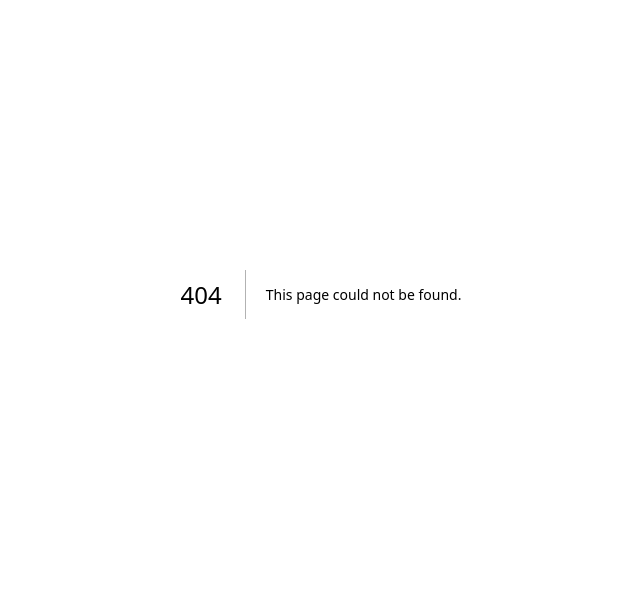
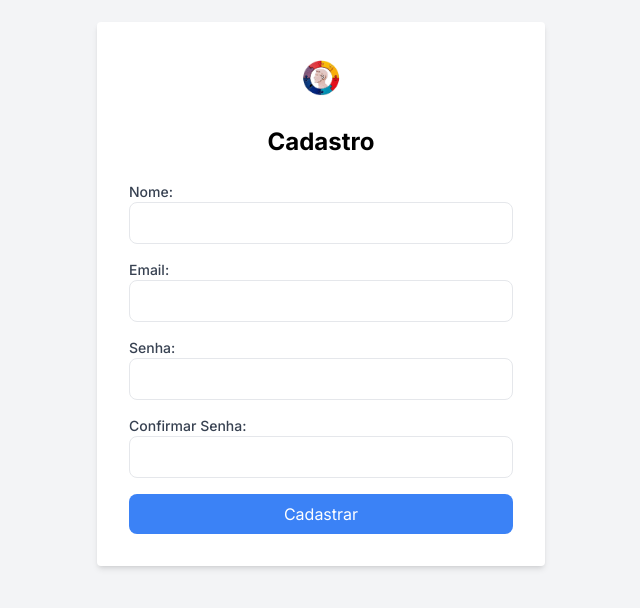
Before and after one commit to VLira96/senso-amigo, a Next.js app: page /cadastro in a window 1280 px wide. Before the commit this address had no page. Shown: the part 106-714 px from the top of the page, without its empty margins (319-959 px from the left). Built offline with nearby package versions, Linux system fonts and the light colour scheme.

Commit message:
Telas de Login e Cadastro

```diff
--- /dev/null
+++ b/src/app/cadastro/page.tsx
@@ -0,0 +1,93 @@
+"use client"
+
+import { useRouter } from "next/navigation";
+import { useState } from "react";
+
+export default function Signup() {
+    const [name, setName] = useState('');
+    const [email, setEmail] = useState('');
+    const [password, setPassword] = useState('');
+    const [confirmPassword, setConfirmPassword] = useState('');
+    const [error, setError] = useState('');
+    const router = useRouter();
+
+    const handleSignup = (e: React.FormEvent) => {
+        e.preventDefault();
+
+        if (password !== confirmPassword) {
+            setError('As senhas não coincidem.');
+            return;
+        }
+
+        const storedUser = localStorage.getItem(email);
+        if (storedUser) {
+            setError('Este email já está cadastrado. Por favor, use outro email ou faça login.');
+            return;
+        }
+
+        localStorage.setItem(email, JSON.stringify({ name, email, password }));
+        setError('');
+        router.push('/pages/home');
+    };
+
+    return (
+        <div className="flex items-center justify-center min-h-screen bg-gray-100">
+            <div className="w-full max-w-md p-8 space-y-6 bg-white rounded shadow-md">
+                <img src="/logo.png" alt="Logo" className="mx-auto h-12 w-auto" />
+                <h2 className="text-2xl font-bold text-center">Cadastro</h2>
+                <form onSubmit={handleSignup} className="space-y-4">
+                    {error && <p className="text-red-500">{error}</p>}
+                    <div className="form-group">
+                        <label htmlFor="name" className="block text-sm font-medium text-gray-700">Nome:</label>
+                        <input
+                            type="text"
+                            id="name"
+                            name="name"
+                            value={name}
+                            onChange={(e) => setName(e.target.value)}
+                            required
+                            className="w-full px-3 py-2 border rounded-lg focus:outline-none focus:ring-2 focus:ring-blue-500"
+                        />
+                    </div>
+                    <div className="form-group">
+                        <label htmlFor="email" className="block text-sm font-medium text-gray-700">Email:</label>
+                        <input
+                            type="email"
+                            id="email"
+                            name="email"
+                            value={email}
+                            onChange={(e) => setEmail(e.target.value)}
+                            required
+                            className="w-full px-3 py-2 border rounded-lg focus:outline-none focus:ring-2 focus:ring-blue-500"
+                        />
+                    </div>
+                    <div className="form-group">
+                        <label htmlFor="password" className="block text-sm font-medium text-gray-700">Senha:</label>
+                        <input
+                            type="password"
+                            id="password"
+                            name="password"
+                            value={password}
+                            onChange={(e) => setPassword(e.target.value)}
+                            required
+                            className="w-full px-3 py-2 border rounded-lg focus:outline-none focus:ring-2 focus:ring-blue-500"
+                        />
+                    </div>
+                    <div className="form-group">
+                        <label htmlFor="confirm-password" className="block text-sm font-medium text-gray-700">Confirmar Senha:</label>
+                        <input
+                            type="password"
+                            id="confirm-password"
+                            name="confirm-password"
+                            value={confirmPassword}
+                            onChange={(e) => setConfirmPassword(e.target.value)}
+                            required
+                            className="w-full px-3 py-2 border rounded-lg focus:outline-none focus:ring-2 focus:ring-blue-500"
+                        />
+                    </div>
+                    <button type="submit" className="w-full py-2 mt-4 text-white bg-blue-500 rounded-lg hover:bg-blue-600">Cadastrar</button>
+                </form>
+            </div>
+        </div>
+    );
+}
--- /dev/null
+++ b/src/app/login/page.tsx
@@ -0,0 +1,65 @@
+"use client"
+
+import { useRouter } from "next/navigation";
+import { useState } from "react";
+
+export default function Login() {
+    const [email, setEmail] = useState('');
+    const [password, setPassword] = useState('');
+    const [error, setError] = useState('');
+    const router = useRouter();
+
+    const handleLogin = (e: React.FormEvent) => {
+        e.preventDefault();
+        const storedUser = JSON.parse(localStorage.getItem(email) || '{}');
+
+        if (!storedUser.email) {
+            setError('Email não cadastrado. Redirecionando para cadastro...');
+            setTimeout(() => {
+                router.push('/cadastro');
+            }, 3000);
+        } else if (storedUser.password !== password) {
+            setError('Senha incorreta. Tente novamente.');
+        } else {
+            setError('');
+            router.push('/pages/home');
+        }
+    };
+
+    return (
+        <div className="flex items-center justify-center min-h-screen bg-gray-100">
+            <div className="w-full max-w-md p-8 space-y-6 bg-white rounded shadow-md">
+                <img src="/logo.png" alt="Logo" className="mx-auto h-12 w-auto" />
+                <h2 className="text-2xl font-bold text-center">Login</h2>
+                <form onSubmit={handleLogin} className="space-y-4">
+                    {error && <p className="text-red-500">{error}</p>}
+                    <div className="form-group">
+                        <label htmlFor="email" className="block text-sm font-medium text-gray-700">Email:</label>
+                        <input
+                            type="email"
+                            id="email"
+                            name="email"
+                            value={email}
+                            onChange={(e) => setEmail(e.target.value)}
+                            required
+                            className="w-full px-3 py-2 border rounded-lg focus:outline-none focus:ring-2 focus:ring-blue-500"
+                        />
+                    </div>
+                    <div className="form-group">
+                        <label htmlFor="password" className="block text-sm font-medium text-gray-700">Senha:</label>
+                        <input
+                            type="password"
+                            id="password"
+                            name="password"
+                            value={password}
+                            onChange={(e) => setPassword(e.target.value)}
+                            required
+                            className="w-full px-3 py-2 border rounded-lg focus:outline-none focus:ring-2 focus:ring-blue-500"
+                        />
+                    </div>
+                    <button type="submit" className="w-full py-2 mt-4 text-white bg-blue-500 rounded-lg hover:bg-blue-600">Entrar</button>
+                </form>
+            </div>
+        </div>
+    );
+}
```
